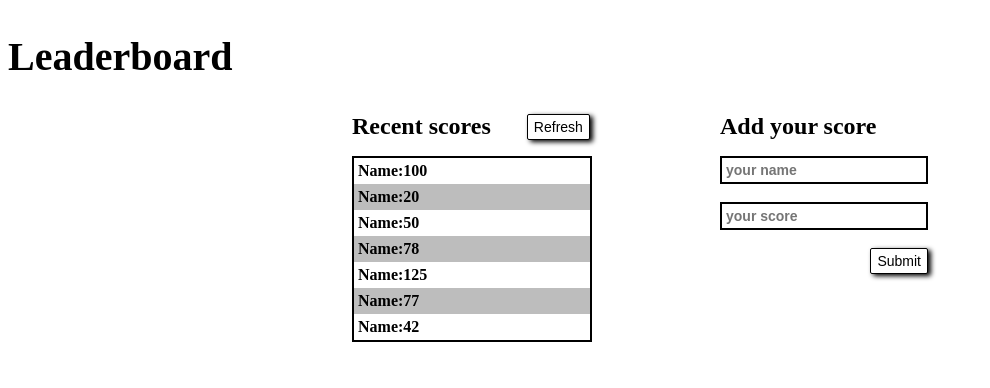
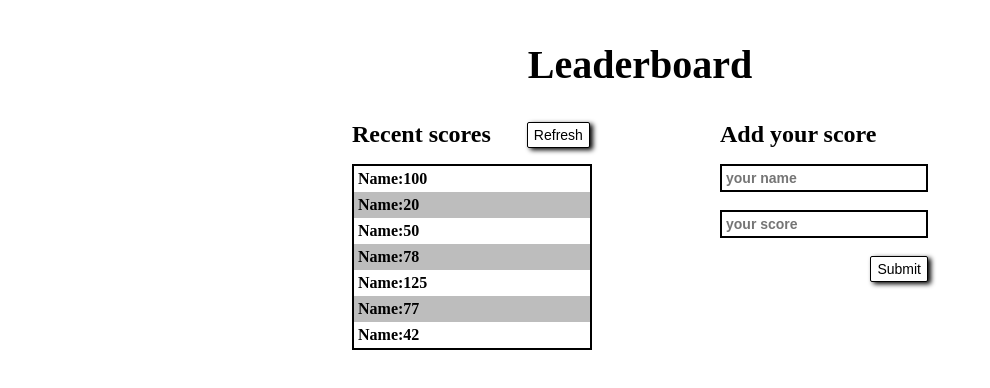
Before and after one commit to IsmaelMastronardi/leaderboard, a website built with webpack: page src/index.html in a window 1280 px wide. Shown: the whole page, without its empty margins (0-990 px from the left). Built offline with nearby package versions, Linux system fonts and the light colour scheme.

Commit message:
centered title

```diff
--- a/src/style.css
+++ b/src/style.css
@@ -1,3 +1,8 @@
+.tilteSection {
+  display: flex;
+  justify-content: center;
+}
+
 .pageTitle {
   font-size: 40px;
 }
```
